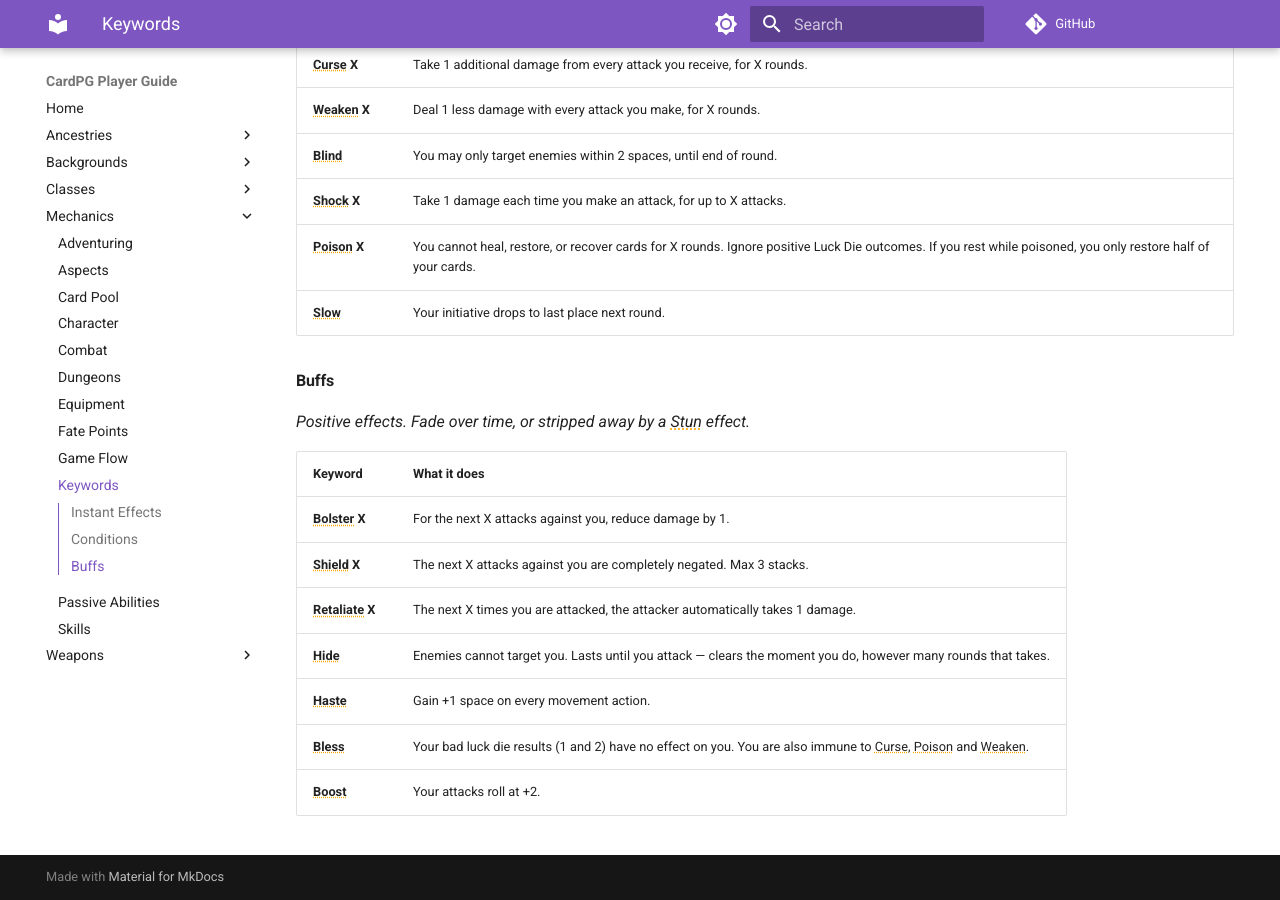
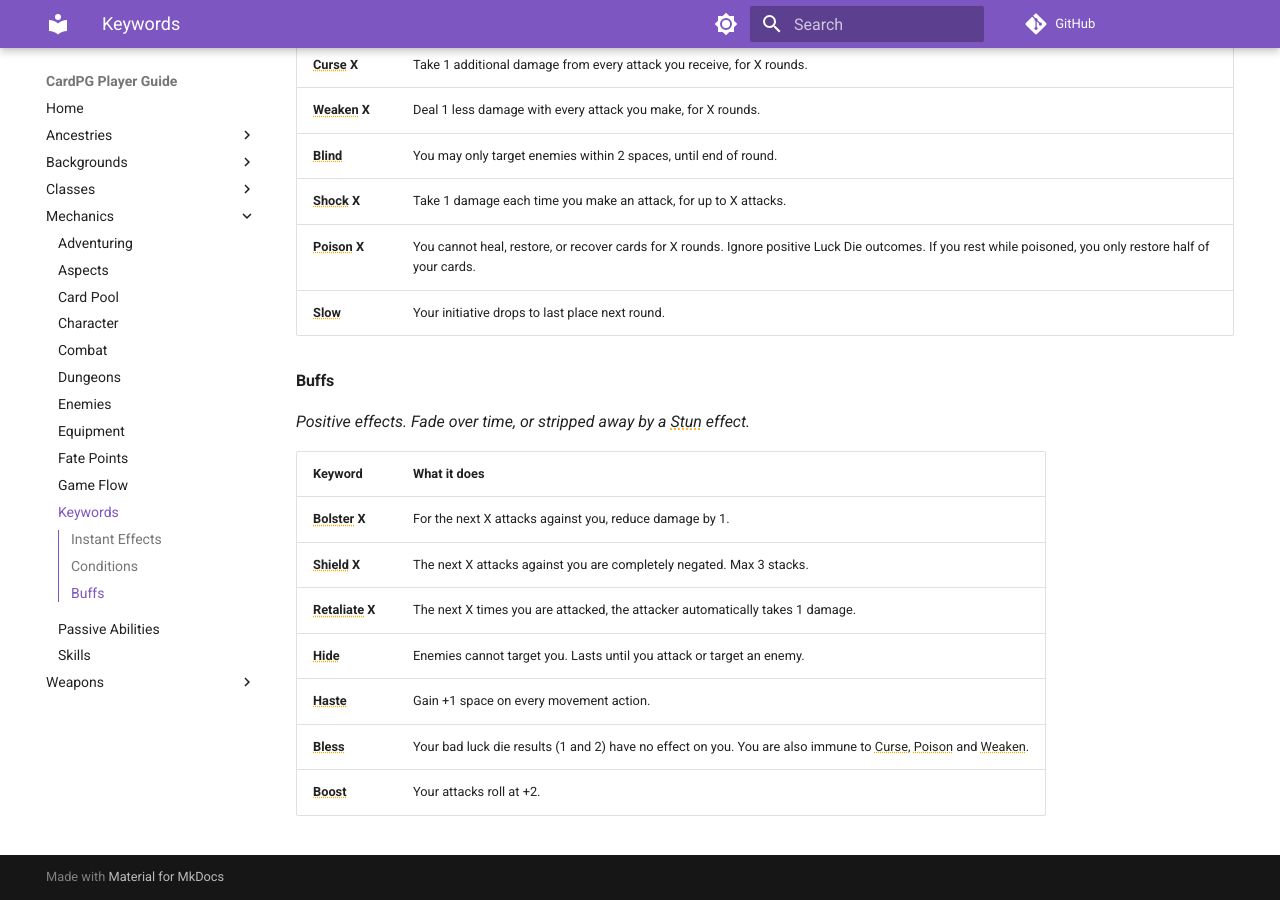
Before and after one commit to mrjoelpearce/CardPG-Guide, an MkDocs documentation site: the page built from docs/Mechanics/Keywords.md, in a window 1280 px wide and 900 px high, scrolled down 1438 px. Built offline with MkDocs 1.6.1 and Material for MkDocs 9.7.7, drawn with Linux system fonts in a browser that asks for light colours; comment, search, counter and statistics services are not loaded.

Commit message:
Add Enemies page; update Hide wording (clears on targeting an enemy too)
Enemies.md covers minor (normal/Elite/Champion) and major (regular/
Bounty) tiers, mirrored from the Obsidian vault. Hide's wording is
updated everywhere it appears on the site to match the CardPG rules
change: it now also clears when you target an enemy, not just when
you attack.

Co-Authored-By: Claude Sonnet 5 <noreply@anthropic.com>

```diff
--- a/docs/Mechanics/Keywords.md
+++ b/docs/Mechanics/Keywords.md
@@ -50,7 +50,7 @@ If an ability has a Keyword, that keyword is activated on any hit, even if an at
 | **Bolster X**   | For the next X attacks against you, reduce damage by 1.                                          |
 | **Shield X**    | The next X attacks against you are completely negated. Max 3 stacks.                                          |
 | **Retaliate X** | The next X times you are attacked, the attacker automatically takes 1 damage.                                 |
-| **Hide**        | Enemies cannot target you. Lasts until you attack — clears the moment you do, however many rounds that takes. |
+| **Hide**        | Enemies cannot target you. Lasts until you attack or target an enemy.                                        |
 | **Haste**       | Gain +1 space on every movement action.                                                                       |
 | **Bless**       | Your bad luck die results (1 and 2) have no effect on you. You are also immune to Curse, Poison and Weaken.   |
 | **Boost**       | Your attacks roll at +2.                                                                                      |
--- a/docs/javascripts/keyword-tooltips.js
+++ b/docs/javascripts/keyword-tooltips.js
@@ -34,7 +34,7 @@
     Bolster: "For the next X attacks against you, reduce damage by 1.",
     Shield: "The next X attacks against you are completely negated. Max 3 stacks.",
     Retaliate: "The next X times you are attacked, the attacker automatically takes 1 damage.",
-    Hide: "Enemies cannot target you. Lasts until you attack — clears the moment you do, however many rounds that takes.",
+    Hide: "Enemies cannot target you. Lasts until you attack or target an enemy — clears the moment you do, however many rounds that takes.",
     Haste: "Gain +1 space on every movement action.",
     Bless: "Your bad luck die results (1 and 2) have no effect on you. You are also immune to Curse, Poison and Weaken.",
     Boost: "Your attacks roll at +2.",
--- a/docs/tools/build-tester.html
+++ b/docs/tools/build-tester.html
@@ -311,7 +311,7 @@ const KEYWORD_DESCRIPTIONS = {
   bolster: "For the next X attacks against you, reduce damage by 1. Charge-based. Max 5.",
   shield: "Absorb X incoming attacks entirely. Bypass ignores Shield. Charge-based. Max 3.",
   retaliate: "Deal 1 unavoidable damage to each attacker for next X attacks received. Charge-based. Max 5.",
-  hide: "Enemies cannot target this character. Clears on next attack.",
+  hide: "Enemies cannot target this character. Clears when you attack or target an enemy.",
   haste: "Gain +1 space on all movement actions.",
   bless: "Ignore negative luck die results (rolls 1 and 2). Also prevents Curse, Weaken, and Poison outright.",
   boost: "+2 to attack rolls (advantage).",
```
Also changed, not shown: docs/Mechanics/Enemies.md (added, +23 -0 lines).
